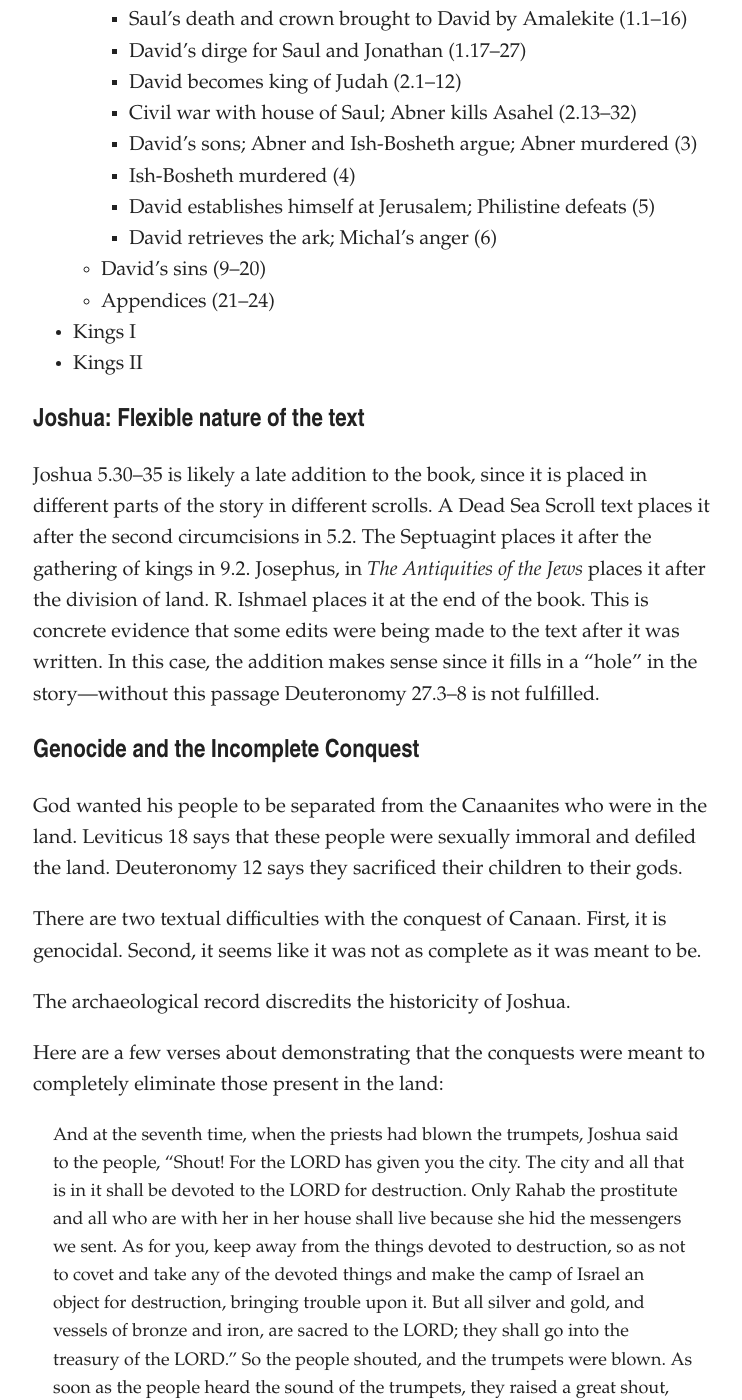
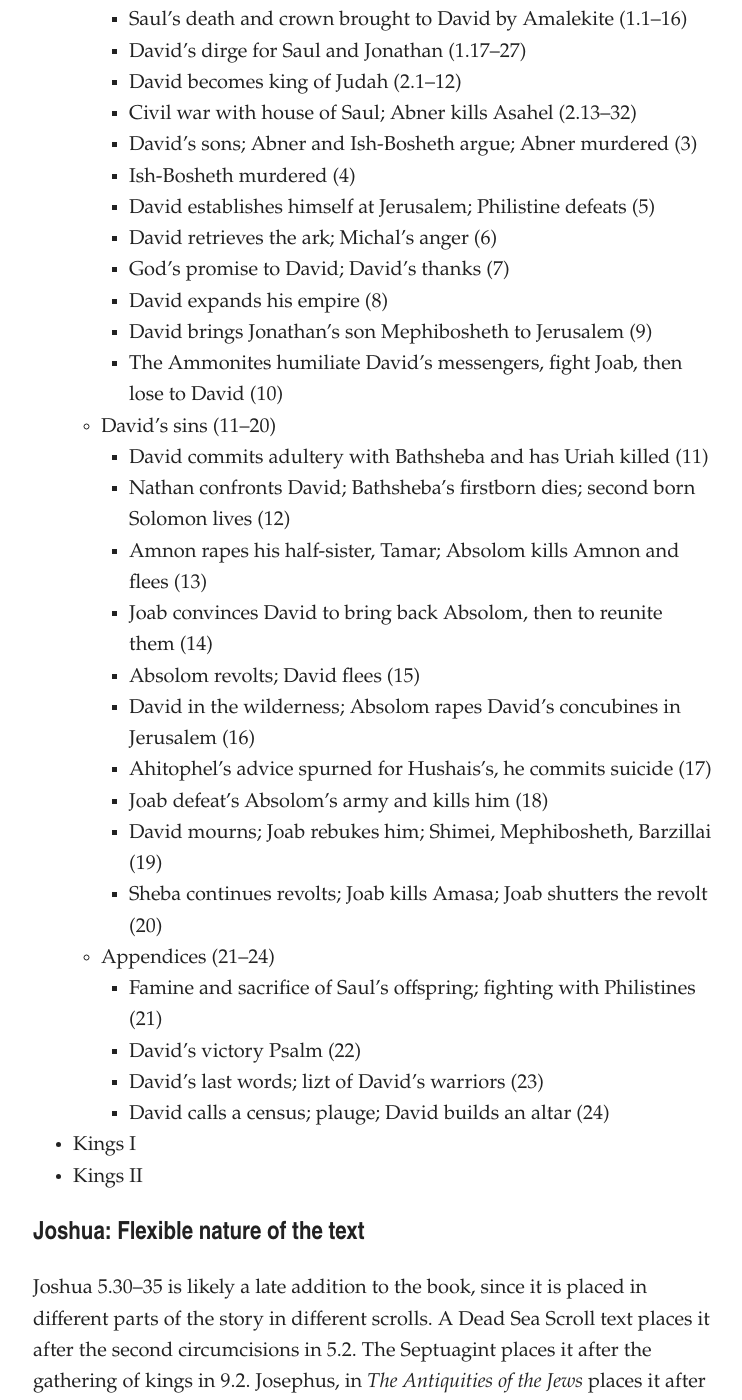
Before and after one commit to artsandmetaphysics/goodlifeodyssey, a Jekyll site: the page built from _documents/the-historical-books.md, in a window 1280 px wide and 1400 px high, scrolled down 3078 px. Shown: the whole window, without its empty margins (267-1009 px from the left). Built offline with Jekyll 4.4.1, drawn with Linux system fonts in a browser that asks for light colours; some of the changed text lies outside the part shown.

Commit message:
Finish outline through 2 Samuel

```diff
--- a/_documents/the-historical-books.md
+++ b/_documents/the-historical-books.md
@@ -112,7 +112,7 @@ main > ul:first-child > li{font-weight:bold}
     - David reclaims women stolen by Amalekites (30)
     - Death of Saul and sons; Philistines celebrate; Jabesh retrieves body (31)
 - Samuel II
-  - David’s rise to power (1–8)
+  - David’s rise to power (1–10)
     - Saul’s death and crown brought to David by Amalekite (1.1–16)
     - David’s dirge for Saul and Jonathan (1.17–27)
     - David becomes king of Judah (2.1–12)
@@ -121,8 +121,26 @@ main > ul:first-child > li{font-weight:bold}
     - Ish-Bosheth murdered (4)
     - David establishes himself at Jerusalem; Philistine defeats (5)
     - David retrieves the ark; Michal’s anger (6)
-  - David’s sins (9–20)
+    - God’s promise to David; David’s thanks (7)
+    - David expands his empire (8)
+    - David brings Jonathan’s son Mephibosheth to Jerusalem (9)
+    - The Ammonites humiliate David’s messengers, fight Joab, then lose to David (10)
+  - David’s sins (11–20)
+    - David commits adultery with Bathsheba and has Uriah killed (11)
+    - Nathan confronts David; Bathsheba’s firstborn dies; second born Solomon lives (12)
+    - Amnon rapes his half-sister, Tamar; Absolom kills Amnon and flees (13)
+    - Joab convinces David to bring back Absolom, then to reunite them (14)
+    - Absolom revolts; David flees (15)
+    - David in the wilderness; Absolom rapes David’s concubines in Jerusalem (16)
+    - Ahitophel’s advice spurned for Hushais’s, he commits suicide (17)
+    - Joab defeat’s Absolom’s army and kills him (18)
+    - David mourns; Joab rebukes him; Shimei, Mephibosheth, Barzillai (19)
+    - Sheba continues revolts; Joab kills Amasa; Joab shutters the revolt (20)
   - Appendices (21–24)
+    - Famine and sacrifice of Saul’s offspring; fighting with Philistines (21)
+    - David’s victory Psalm (22)
+    - David’s last words; lizt of David’s warriors (23)
+    - David calls a census; plauge; David builds an altar (24)
 - Kings I
 - Kings II
 
```
Also changed, not shown: documents/the-historical-books.md (+20 -2 lines).
